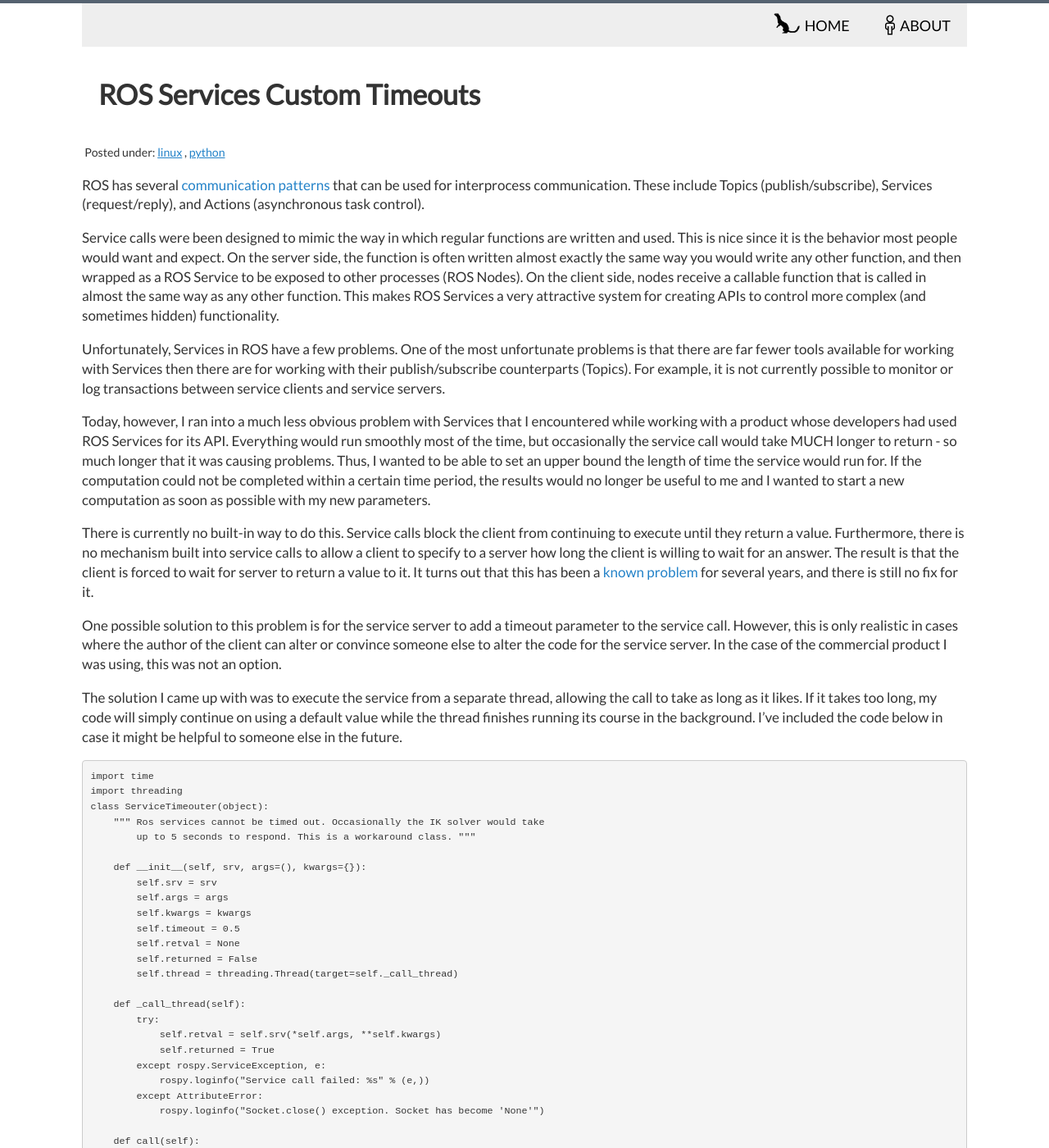
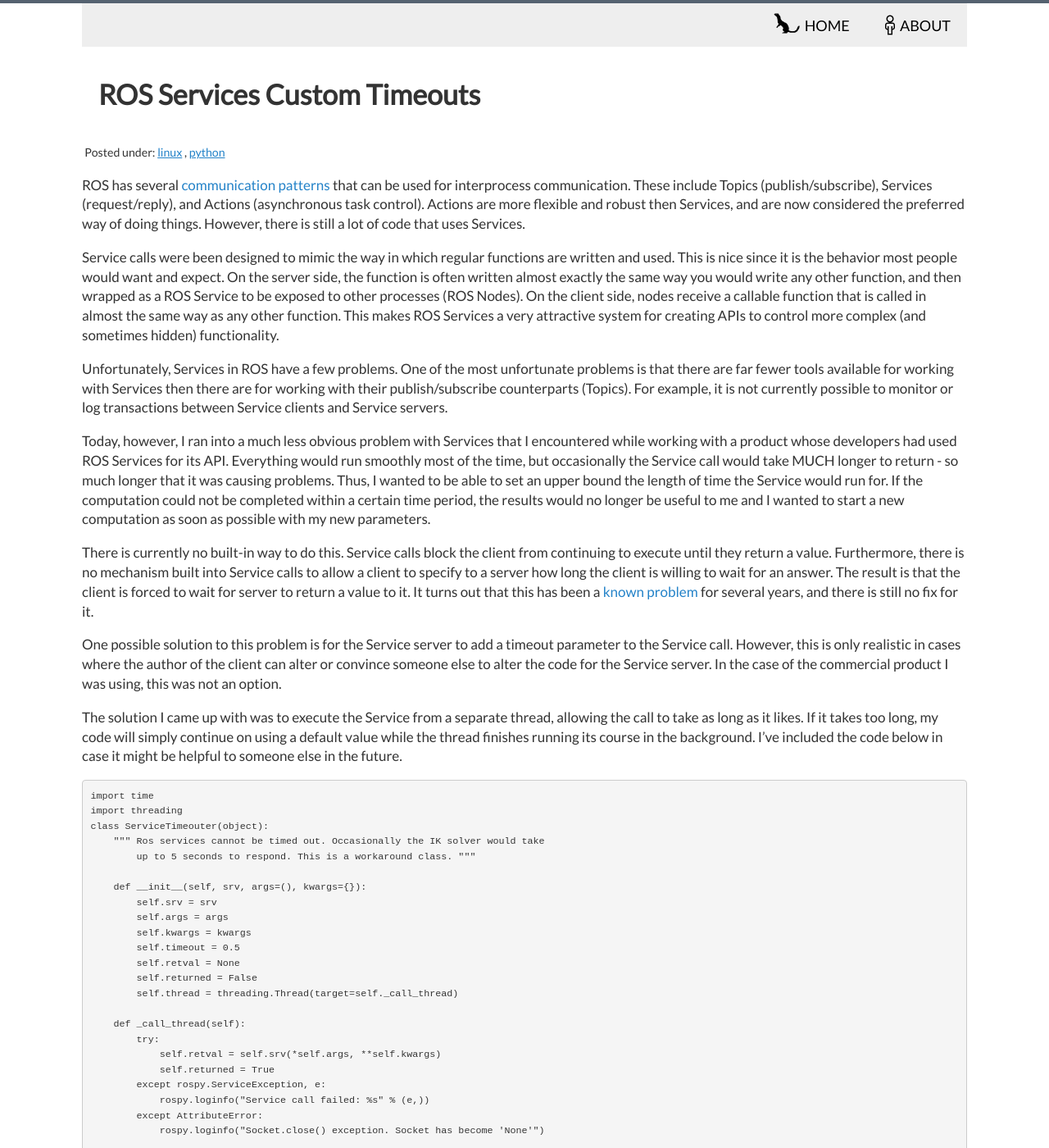
Before and after one commit to mrdanbrooks/mrdanbrooks.github.io, a Jekyll site: the page built from drafts/2015-09-02-ros-service-timeouts.md, in a window 1280 px wide and 1400 px high. Shown: the whole window at 82% size. Built offline with Jekyll 4.4.1, drawn with Linux system fonts in a browser that asks for light colours; Markdown is read by kramdown in place of the engine named in the settings.

Commit message:
updates to ros article

```diff
--- a/drafts/2015-09-02-ros-service-timeouts.md
+++ b/drafts/2015-09-02-ros-service-timeouts.md
@@ -12,6 +12,8 @@
 
 ROS has several [communication patterns](http://wiki.ros.org/ROS/Patterns/Communication) that can be used for interprocess communication.
 These include Topics (publish/subscribe), Services (request/reply), and Actions  (asynchronous task control).
+Actions are more flexible and robust then Services, and are now considered the preferred way of doing things.
+However, there is still a lot of code that uses Services.
 
 Service calls were been designed to mimic the way in which regular functions are written and used.
 This is nice since it is the behavior most people would want and expect.
@@ -21,24 +23,24 @@
 
 Unfortunately, Services in ROS have a few problems.
 One of the most unfortunate problems is that there are far fewer tools available for working with Services then there are for working with their publish/subscribe counterparts (Topics).
-For example, it is not currently possible to monitor or log transactions between service clients and service servers.
+For example, it is not currently possible to monitor or log transactions between Service clients and Service servers.
 
 Today, however, I ran into a much less obvious problem with Services that I encountered while working with a product whose developers had used ROS Services for its API.
-Everything would run smoothly most of the time, but occasionally the service call would take MUCH longer to return - so much longer that it was causing problems.
-Thus, I wanted to be able to set an upper bound the length of time the service would run for.
+Everything would run smoothly most of the time, but occasionally the Service call would take MUCH longer to return - so much longer that it was causing problems.
+Thus, I wanted to be able to set an upper bound the length of time the Service would run for.
 If the computation could not be completed within a certain time period, the results would no longer be useful to me and I wanted to start a new computation as soon as possible with my new parameters.
 
 There is currently no built-in way to do this.
 Service calls block the client from continuing to execute until they return a value.
-Furthermore, there is no mechanism built into service calls to allow a client to specify to a server how long the client is willing to wait for an answer.
+Furthermore, there is no mechanism built into Service calls to allow a client to specify to a server how long the client is willing to wait for an answer.
 The result is that the client is forced to wait for server to return a value to it.
 It turns out that this has been a [known problem](https://github.com/ros/ros_comm/issues/152) for several years, and there is still no fix for it.
 
-One possible solution to this problem is for the service server to add a timeout parameter to the service call.
-However, this is only realistic in cases where the author of the client can alter or convince someone else to alter the code for the service server.
+One possible solution to this problem is for the Service server to add a timeout parameter to the Service call.
+However, this is only realistic in cases where the author of the client can alter or convince someone else to alter the code for the Service server.
 In the case of the commercial product I was using, this was not an option.
 
-The solution I came up with was to execute the service from a separate thread, allowing the call to take as long as it likes.
+The solution I came up with was to execute the Service from a separate thread, allowing the call to take as long as it likes.
 If it takes too long, my code will simply continue on using a default value while the thread finishes running its course in the background.
 I've included the code below in case it might be helpful to someone else in the future.
 
```
